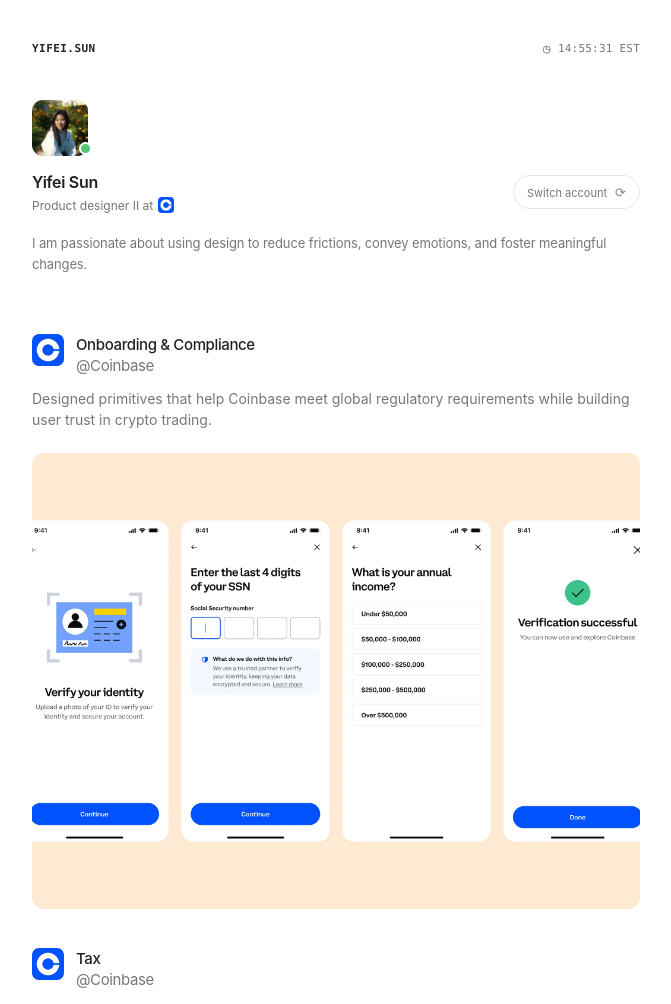
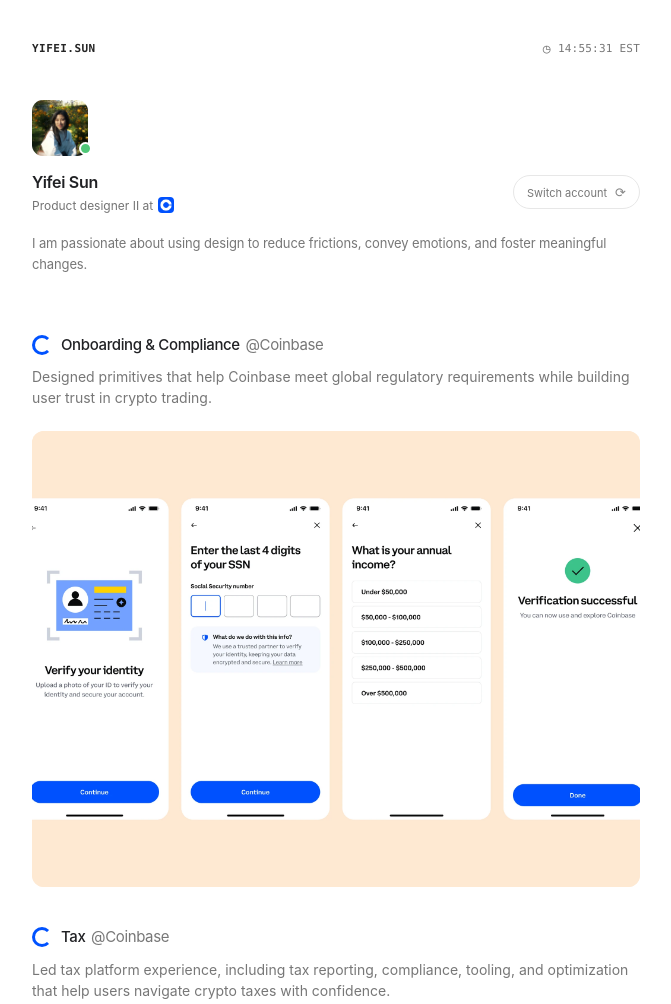
Before and after one commit to yfsun0920/portfolio-26, a plain HTML site: page index.html in a window 1280 px wide. Shown: the top 1004 px of the page, without its empty margins (304-975 px from the left). Drawn offline with Linux system fonts and the light colour scheme.

Commit message:
Correct Coinbase project icon and title

```diff
--- a/index.html
+++ b/index.html
@@ -31,7 +31,7 @@
       <section class="selected-work" aria-label="Selected work">
         <article class="project">
           <header class="project-heading">
-            <div class="project-title"><img class="project-logo coinbase-project-logo" src="assets/coinbase.webp" alt=""><h2>Onboarding &amp; Compliance <span>@Coinbase</span></h2></div>
+            <div class="project-title"><span class="project-logo coinbase-project-logo" aria-hidden="true"></span><h2>Onboarding &amp; Compliance <span>@Coinbase</span></h2></div>
             <p>Designed primitives that help Coinbase meet global regulatory requirements while building user trust in crypto trading.</p>
           </header>
           <a class="project-image peach" href="mailto:lillianyifei@gmail.com?subject=Onboarding%20%26%20Compliance%20case%20study" aria-label="Ask about the Onboarding and Compliance case study"><img src="assets/onboarding.webp" alt="Four Coinbase identity verification and compliance screens"></a>
@@ -39,7 +39,7 @@
 
         <article class="project">
           <header class="project-heading">
-            <div class="project-title"><img class="project-logo coinbase-project-logo" src="assets/coinbase.webp" alt=""><h2>Tax <span>@Coinbase</span></h2></div>
+            <div class="project-title"><span class="project-logo coinbase-project-logo" aria-hidden="true"></span><h2>Tax <span>@Coinbase</span></h2></div>
             <p>Led tax platform experience, including tax reporting, compliance, tooling, and optimization that help users navigate crypto taxes with confidence.</p>
           </header>
           <a class="project-image lavender" href="mailto:lillianyifei@gmail.com?subject=Tax%20case%20study" aria-label="Ask about the Tax case study"><img src="assets/tax.webp" alt="Coinbase tax center interface showing tax documents and taxable activity"></a>
--- a/styles.css
+++ b/styles.css
@@ -22,11 +22,11 @@ a { color: inherit; text-decoration: none; }
 .intro { margin:20px 0 59px; color:#777; font-size:13px; line-height:1.6; letter-spacing:-.01em; }
 .project { margin:0 0 39px; }
 .project-heading { margin-bottom:23px; }
-.project-title { display:flex; align-items:flex-start; gap:12px; }
+.project-title { display:flex; align-items:center; gap:9px; }
 .project-title h2 { margin:0; font-size:15px; line-height:1.42; font-weight:500; letter-spacing:-.025em; }
-.project-title h2 span { display:block; color:#777; font-weight:400; }
-.project-logo { width:32px; height:32px; flex:none; object-fit:cover; }
-.coinbase-project-logo { border-radius:7px; }
+.project-title h2 span { display:inline; color:#777; font-weight:400; margin-left:2px; }
+.project-logo { width:20px; height:20px; flex:none; object-fit:cover; }
+.coinbase-project-logo { display:inline-block; border:3px solid #0052ff; border-right-color:transparent; border-radius:50%; }
 .hackquest-logo { border-radius:5px; }
 .project-heading > p { margin:11px 0 0; color:#777; font-size:14px; line-height:1.5; }
 .project-image { display:block; overflow:hidden; width:100%; border-radius:12px; aspect-ratio:4 / 3; }
```
